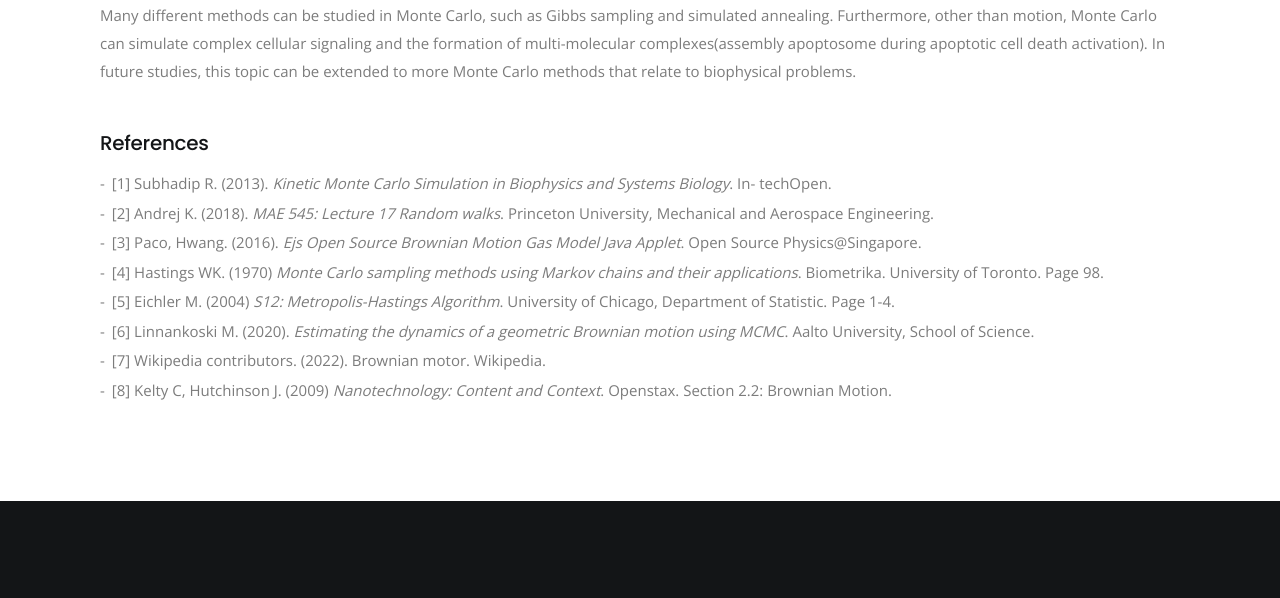
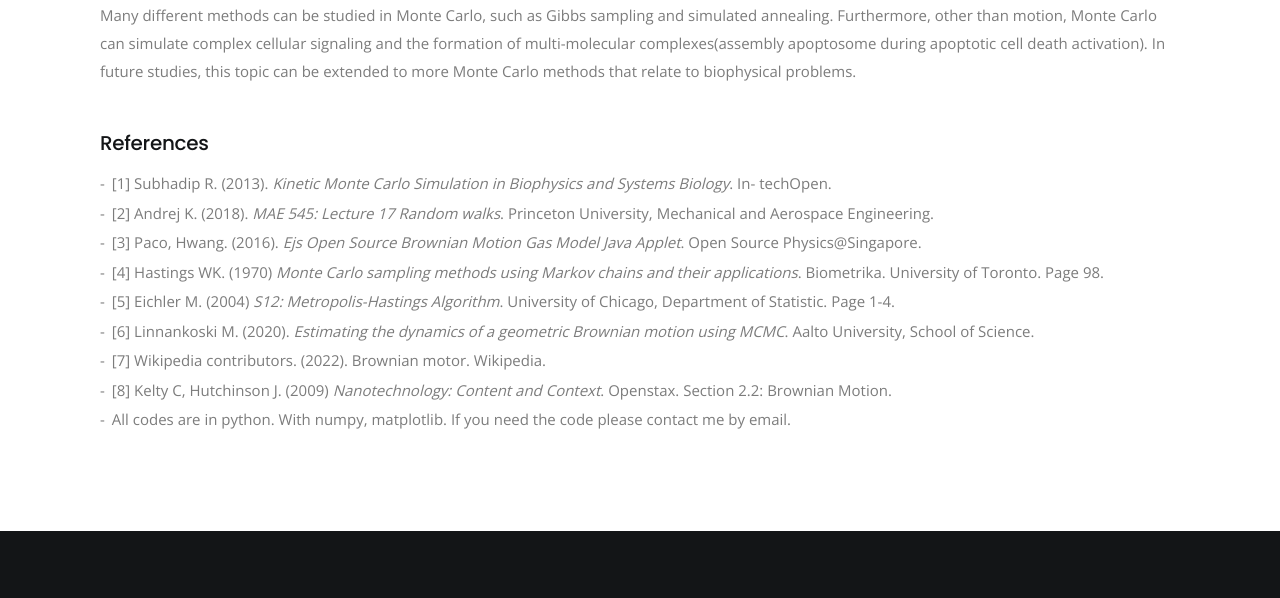
Before and after one commit to LleftyNA/ZehaoSong, a plain HTML site: page Monte Carlo.html in a window 1280 px wide. Shown: the part 4239-4837 px from the top of the page. Drawn offline with nearby package versions, Linux system fonts and the light colour scheme; some packages are replaced by stand-ins of ours; a script that the page names is missing.

Commit message:
Update Monte Carlo.html

```diff
--- a/Monte Carlo.html
+++ b/Monte Carlo.html
@@ -257,6 +257,7 @@
 								<li id="ct6">[6] Linnankoski M. (2020). <i>Estimating the dynamics of a geometric Brownian motion using MCMC</i>. Aalto University, School of Science.</li>
 								<li id="ct7">[7] Wikipedia contributors. (2022). Brownian motor. Wikipedia.</li>
 								<li id="ct8">[8] Kelty C, Hutchinson J. (2009) <i>Nanotechnology: Content and Context</i>. Openstax. Section 2.2: Brownian Motion.</li>
+								<li>All codes are in python. With numpy, matplotlib. If you need the code please contact me by email.</li>
 							</ul>
 						</div>
 					</div>
```
